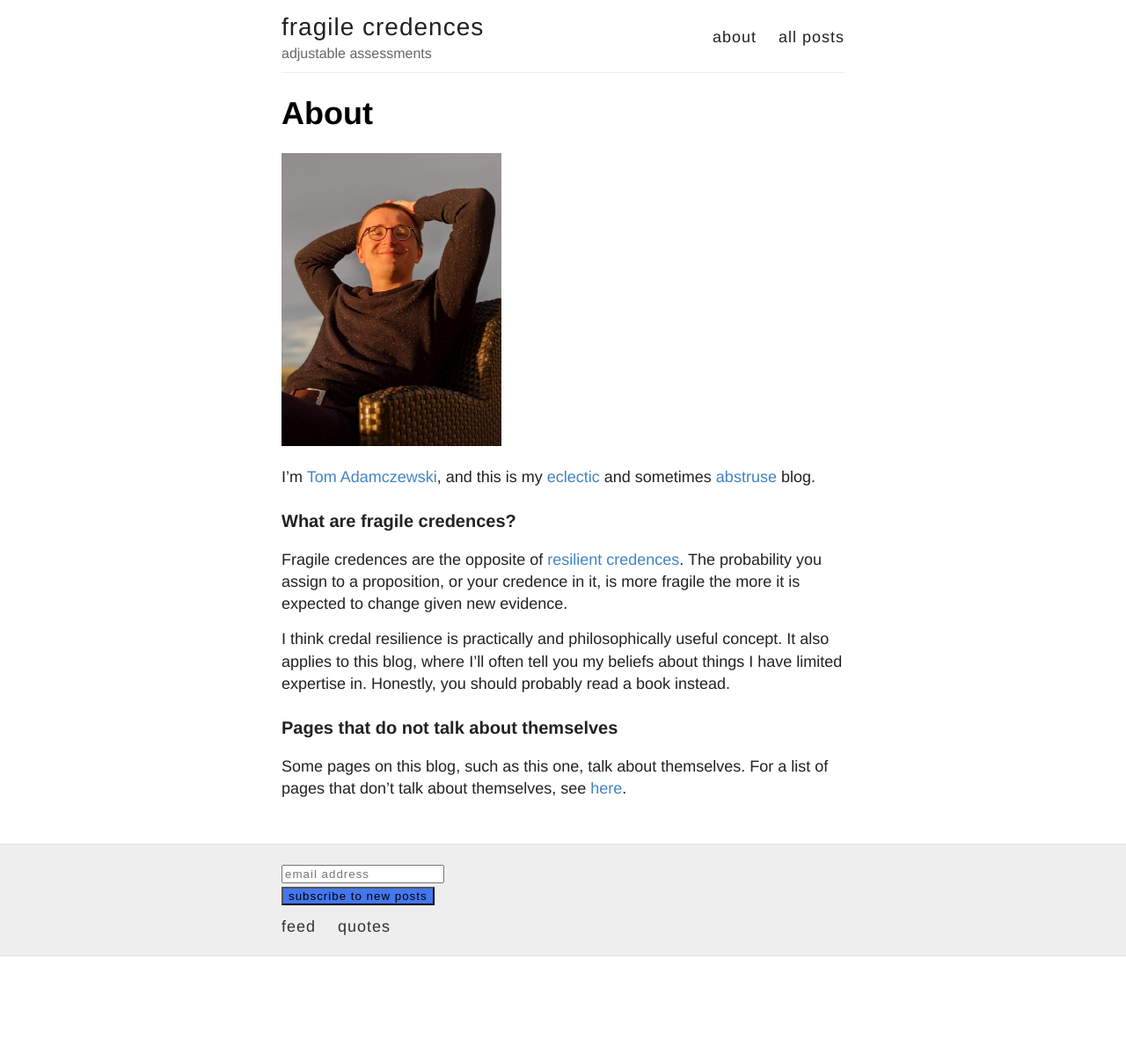
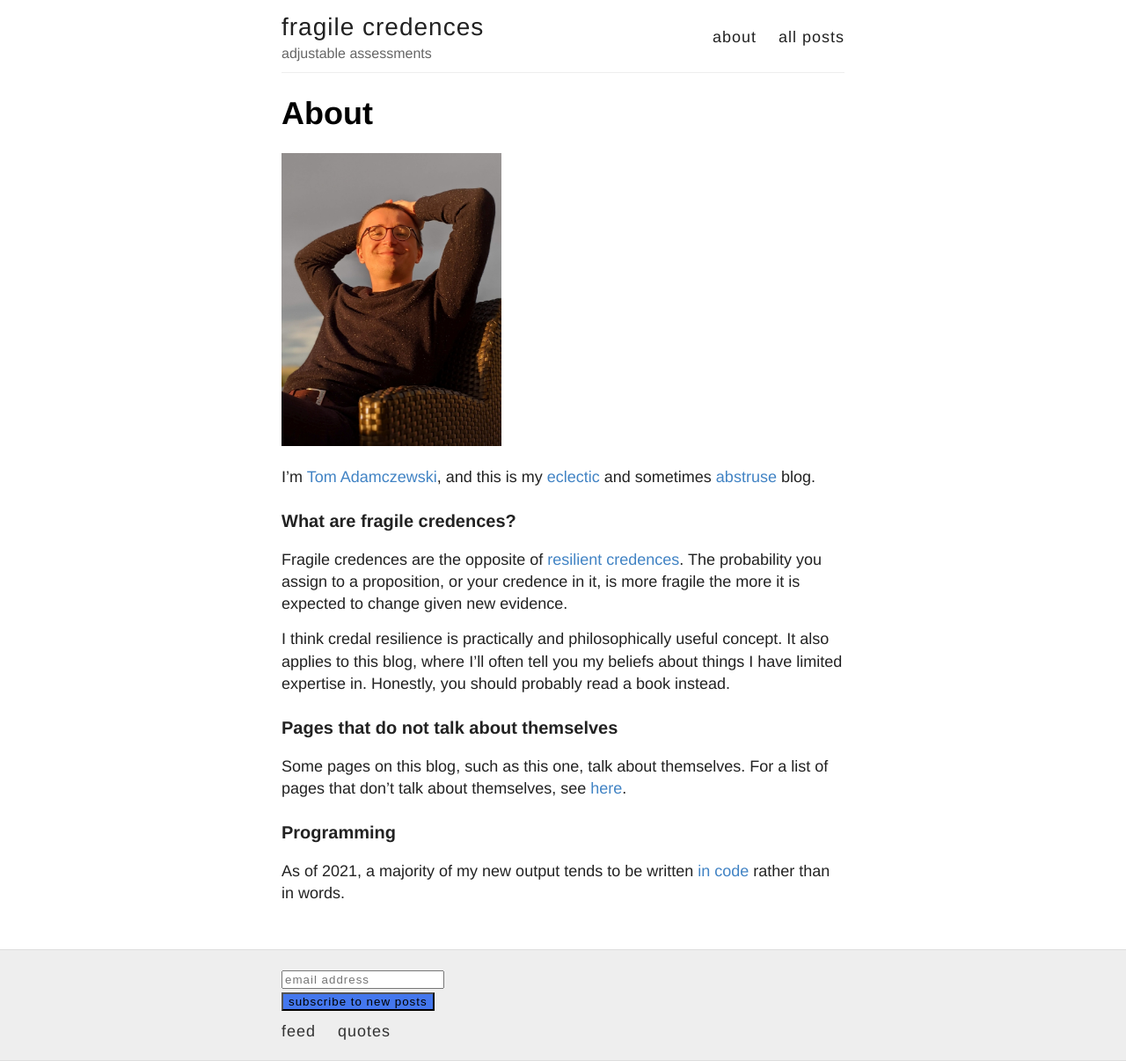
Before and after one commit to fragile-credences/fragile-credences.github.io, a Jekyll site: the page built from about.md, in a window 1280 px wide. Shown: the whole page at 88% size. Built offline with Jekyll 4.4.1, drawn with Linux system fonts in a browser that asks for light colours; comment, search, counter and statistics services are not loaded; before the commit the page ends 1087 px from its top, so only the background shows below that.

Commit message:
update about page

```diff
--- a/about.md
+++ b/about.md
@@ -14,3 +14,6 @@ I think credal resilience is practically and philosophically useful concept. It
 
 ### Pages that do not talk about themselves
 Some pages on this blog, such as this one, talk about themselves. For a list of pages that don't talk about themselves, see [here](/list-of-pages-that-do-not-talk-about-themselves).
+
+### Programming
+As of 2021, a majority of my new output tends to be written [in code](https://github.com/tadamcz) rather than in words.
```
